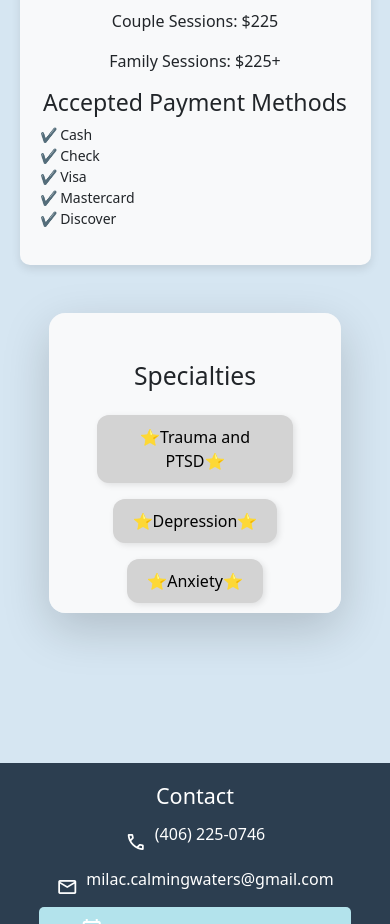
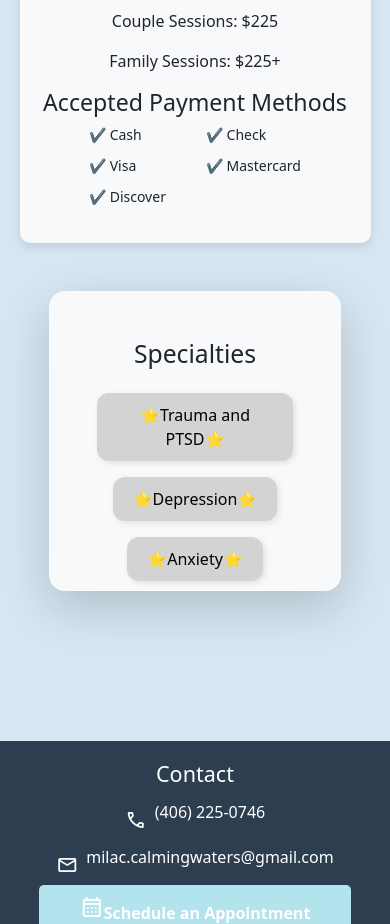
Before and after one commit to KawikaI/calming-waters, a React (Create React App) app in the folder calming-waters-react/: page / in a window 390 px wide. Shown: the part 2380-3304 px from the top of the page. Built offline with nearby package versions, Linux system fonts and the light colour scheme; a web font is replaced by a local one.

Commit message:
fixed mobiile pricing info

```diff
--- a/calming-waters-react/src/components/PricingInfo.js
+++ b/calming-waters-react/src/components/PricingInfo.js
@@ -1,7 +1,8 @@
 const PricingInfo = () => {
   return (
     <>
-      {/* Desktop Version */}
+      {/* Desktop Version - Wrapped in Old Pricing Box */}
+      <div className="old-pricing-box">
         <div className="pricing-box">
           <h2 className="pricing-title">Pricing & Insurance</h2>
           <div className="pricing-content">
@@ -45,6 +46,7 @@ const PricingInfo = () => {
             </div>
           </div>
         </div>
+      </div>
 
       {/* Mobile Version */}
       <div className="pricing-container">
@@ -76,7 +78,7 @@ const PricingInfo = () => {
           <p>Family Sessions: $225+</p>
 
           <h3>Accepted Payment Methods</h3>
-          <ul>
+          <ul className="payment-methods">
             <li>✔ Cash</li>
             <li>✔ Check</li>
             <li>✔ Visa</li>
--- a/calming-waters-react/src/pages/PricingInfo.css
+++ b/calming-waters-react/src/pages/PricingInfo.css
@@ -92,17 +92,16 @@
   }
 }
 
-/* Mobile Layout */
 @media (max-width: 768px) {
-  .pricing-box {
-    display: none !important; /* Hide desktop on mobile */
-  }
-
   .pricing-container {
     display: flex;
     flex-direction: column;
     align-items: center;
-    gap: 20px; /* Space between boxes */
+    gap: 20px; /* Space between the two boxes */
+  }
+
+  .old-pricing-box {
+    display: none !important; /* Hide the old pricing box on mobile */
   }
 
   /* Insurance Box */
@@ -141,14 +140,22 @@
     box-shadow: 0px 4px 10px rgba(0, 0, 0, 0.1);
   }
 
-  /* List Styling */
-  .mobile-pricing-box ul {
-    list-style-type: none;
+  /* Two-column Payment Methods for Mobile */
+  .payment-methods {
+    display: grid;
+    grid-template-columns: repeat(2, min-content); /* Makes columns as wide as content */
+    gap: 10px 40px; /* Adds spacing between columns */
     padding: 0;
     text-align: left;
+    justify-content: center; /* Centers the columns */
   }
 
-  .mobile-pricing-box li {
+  .payment-methods li {
+    list-style-type: none;
     font-size: 14px;
+    display: flex;
+    align-items: center; /* Ensures the checkmark aligns properly */
+    gap: 5px; /* Spaces the checkmark from the text */
+    white-space: nowrap; /* Prevents line breaks */
   }
 }
```
Lines whose indentation alone changed are shown as unchanged.
